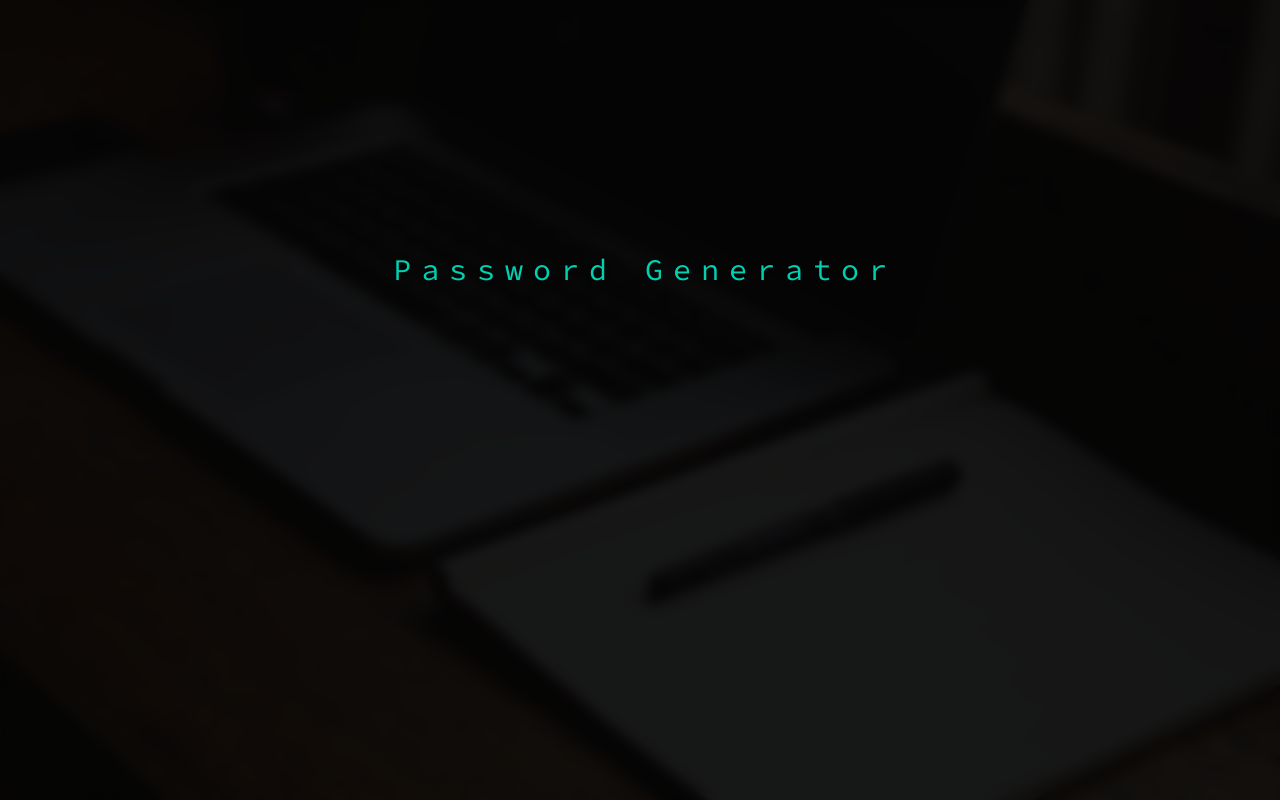
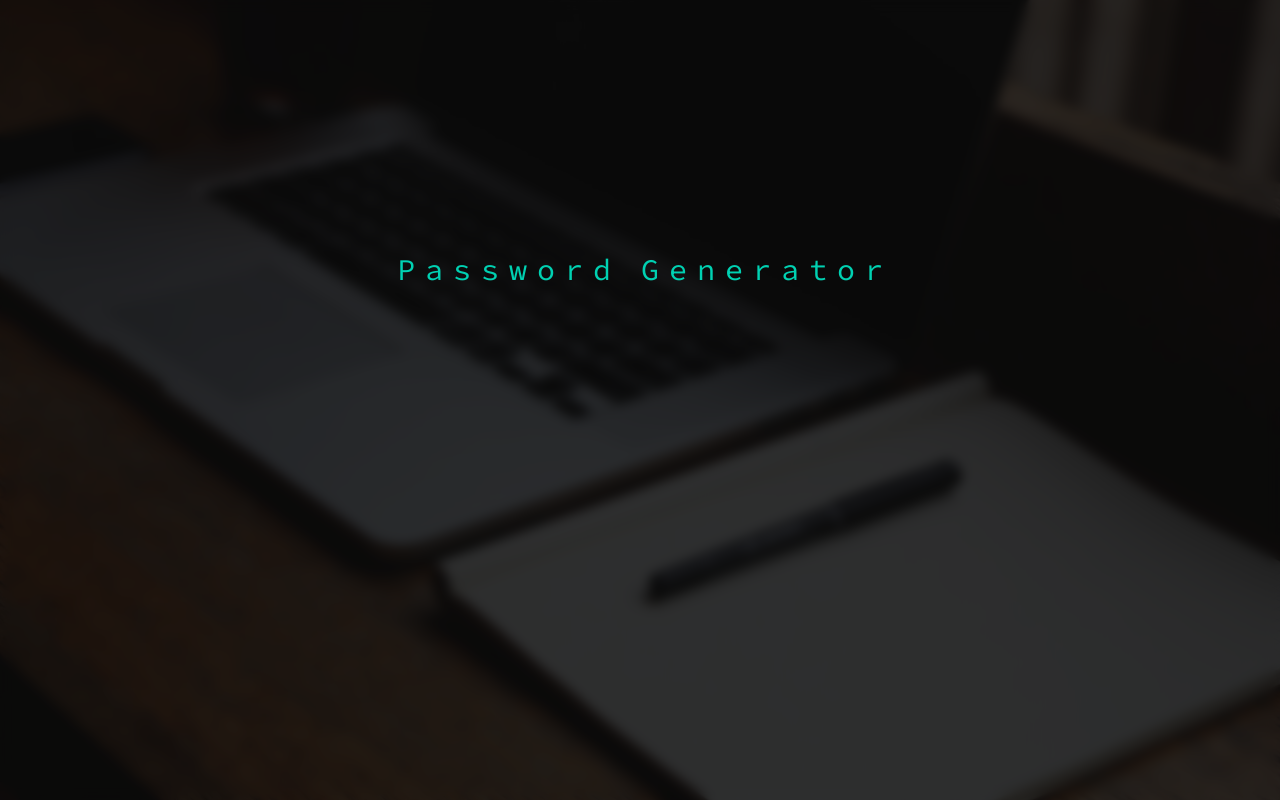
Before and after one commit to piterbud/Password-Generator-App, an Angular app: page / in a window 1280 px wide. Built offline with nearby package versions, Linux system fonts and the light colour scheme.

Commit message:
Improve intro animation: Adjust text to display in two lines on smaller screens

```diff
--- a/public/styles/utils/_mixins.scss
+++ b/public/styles/utils/_mixins.scss
@@ -12,5 +12,5 @@
   content: "";
   @include absolute-full-screen;
   z-index: 0;
-  background-color: rgba(0, 0, 0, 0.9);
+  background-color: rgba(0, 0, 0, 0.8);
 }
--- a/src/app/intro/intro.component.html
+++ b/src/app/intro/intro.component.html
@@ -2,6 +2,7 @@
   <div class="container" [ngClass]="isIntroHidden() ? 'container--running' : 'container--paused'"
     (animationend)="onCloseIntro($event)">
     @defer (on timer(800ms)) {
+    <div class="char-boxes">
       <div class="char-box">
         <span class="char-box__char">P</span>
         <span class="char-box__char">a</span>
@@ -11,7 +12,8 @@
         <span class="char-box__char">o</span>
         <span class="char-box__char">r</span>
         <span class="char-box__char">d</span>
-      <span class="char-box__char"></span>
+      </div>
+      <div class="char-box">
         <span class="char-box__char">G</span>
         <span class="char-box__char">e</span>
         <span class="char-box__char">n</span>
@@ -22,6 +24,7 @@
         <span class="char-box__char">o</span>
         <span class="char-box__char" (animationend)="onHideIntro()">r</span>
       </div>
+    </div>
     }
   </div>
 </div>
--- a/src/app/intro/intro.component.scss
+++ b/src/app/intro/intro.component.scss
@@ -26,11 +26,24 @@
   }
 }
 
+.char-boxes {
+  margin-top: 30vh;
+  display: flex;
+  justify-content: center;
+  gap: 1rem;
+}
+
+@include view-max-portrait($s-mobile) {
+  .char-boxes {
+    flex-direction: column;
+    gap: 0;
+  }
+}
+
 .char-box {
   display: flex;
   justify-content: center;
   gap: 1rem;
-  margin-top: 30vh;
   padding: 1rem;
   &__char {
     display: inline-block;
@@ -51,7 +64,7 @@
       animation: shuffleChars 3s forwards;
     }
 
-    @for $i from 1 through 18 {
+    @for $i from 1 through 9 {
       // Generates a random delay for a given character
       $delay: math.random() * 1s;
 
@@ -68,15 +81,3 @@
     }
   }
 }
-
-@include view-max-portrait($s-mobile) {
-  .char-box__char {
-    font-size: 1.8rem;
-  }
-}
-
-@include view-max-portrait($xs-mobile) {
-  .char-box__char {
-    font-size: 1.2rem;
-  }
-}
```
Lines whose indentation alone changed are shown as unchanged.
